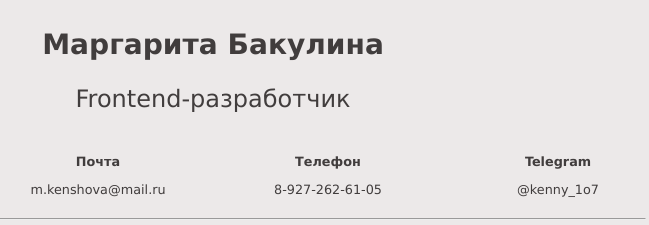
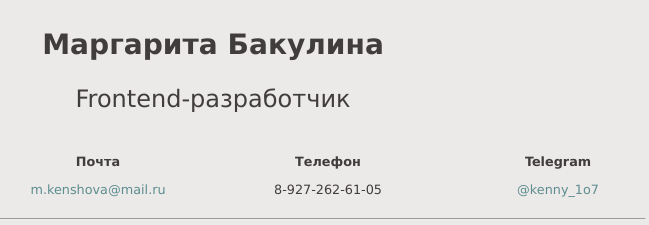
Before and after one commit to Margarita1007/CV, a plain HTML site: page index.html in a window 1280 px wide. Shown: the top 225 px of the page, 507-1156 px from the left. Drawn offline with Linux system fonts and the light colour scheme.

Commit message:
fix: fixed styles of links

```diff
--- a/index.html
+++ b/index.html
@@ -27,7 +27,7 @@
                 </div>
                 <div class="contact">
                     <h4>Почта</h4>
-                    <p>m.kenshova@mail.ru</p>
+                    <a target="_blank" href="mailto:m.kenshova@mail.ru"><p>m.kenshova@mail.ru</p></a>
                 </div>
                 <div class="contact">
                     <h4>Телефон</h4>
@@ -35,7 +35,7 @@
                 </div>
                 <div class="contact">
                     <h4>Telegram</h4>
-                    <p>@kenny_1o7</p>
+                    <a target="_blank" href="https://t.me/kenny_1o7"><p>@kenny_1o7</p></a>
                 </div>
             </div>
             <!-- <div class="contacts__row">
--- a/style.css
+++ b/style.css
@@ -143,6 +143,15 @@ hr {
 .contact h4 {
     margin-bottom: 0;
 }
+
+.contact a {
+    text-decoration: none;
+    color: #5d8e8f;
+}
+
+.contact a:hover {
+    color: #93cbcc;
+}
 /* .contacts__row, .contacts__value {
     display: flex;
     flex-direction: row;
@@ -208,6 +217,7 @@ hr {
     flex-direction: row;
     text-decoration: none;
     color: #5d8e8f;
+    align-items: center;
 }
 
 .git_link p:hover {
@@ -216,6 +226,7 @@ hr {
 
 .git_link img {
     width: 30px;
+    height: 30px;
 }
 
 
```
